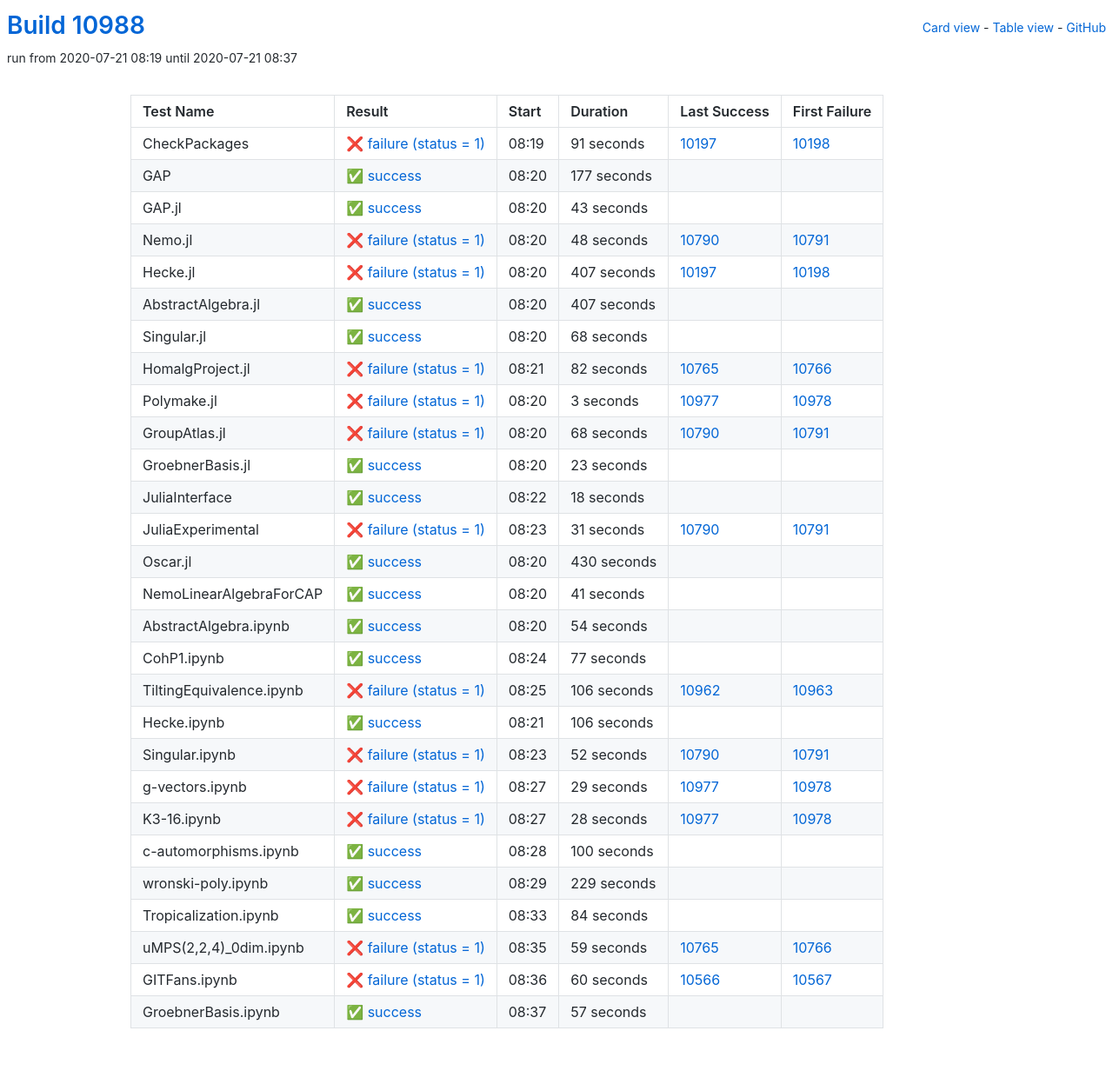
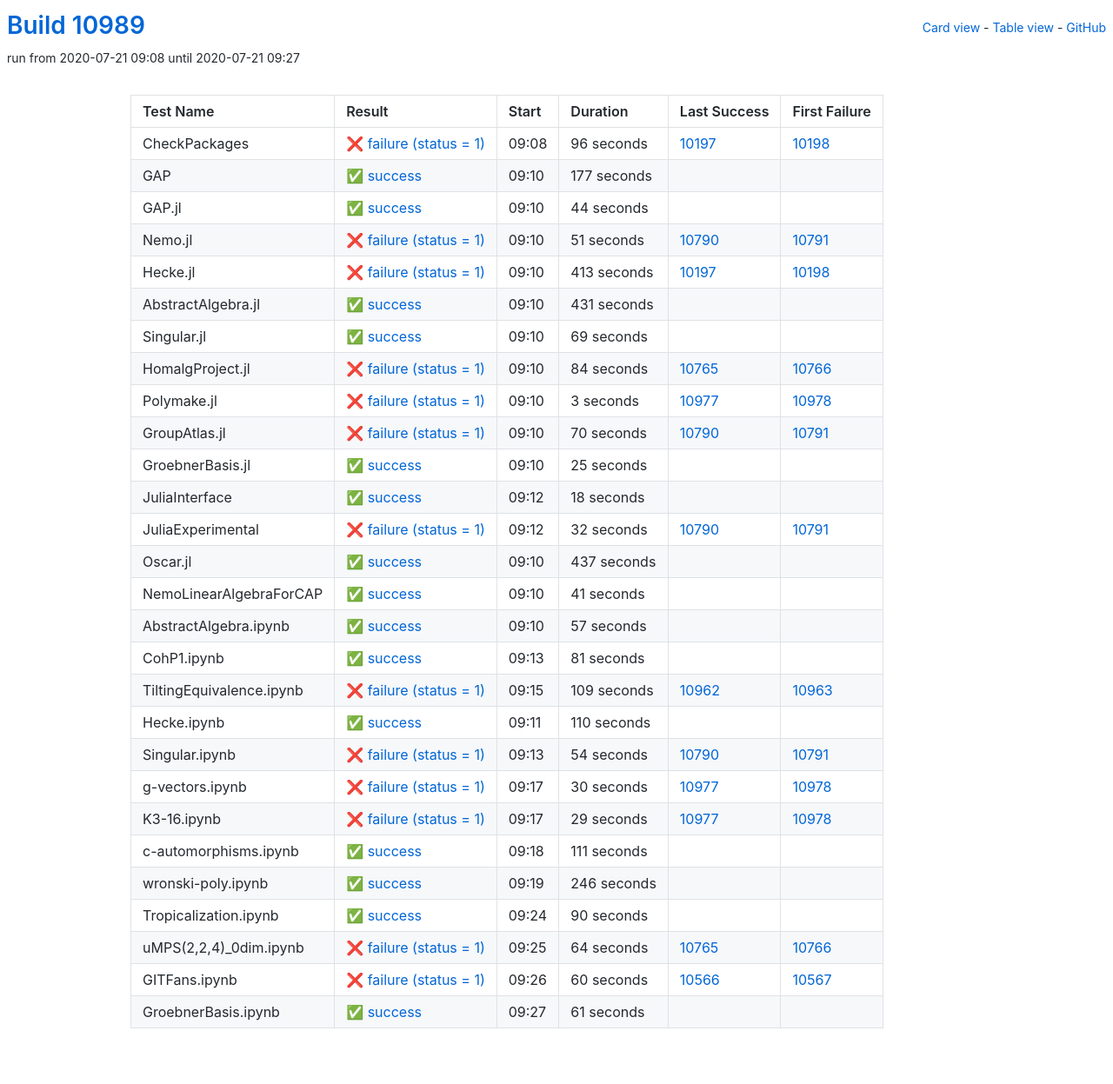
Before and after one commit to oscar-system/oscar-ci-status, a Jekyll site: the page built from table.html, in a window 1280 px wide. Shown: the whole page at 87% size. Built offline with Jekyll 4.4.1, drawn with Linux system fonts in a browser that asks for light colours.

Commit message:
Build #10989

```diff
--- a/_data/ci.yml
+++ b/_data/ci.yml
@@ -1,6 +1,6 @@
 ---
-build: 10988
-build_url: https://oscarci.mathematik.uni-kl.de/job/oscar/10988/
+build: 10989
+build_url: https://oscarci.mathematik.uni-kl.de/job/oscar/10989/
 job: oscar
 organization: oscar-system
 repo: oscar-ci-status
@@ -8,20 +8,20 @@
 tests:
 - name: CheckPackages
   id: checkpackages
-  log: https://oscarci.mathematik.uni-kl.de/job/oscar/10988/artifact/logs/build-10988/CheckPackages.log
-  start: 2020-07-21 08:19
+  log: https://oscarci.mathematik.uni-kl.de/job/oscar/10989/artifact/logs/build-10989/CheckPackages.log
+  start: 2020-07-21 09:08
   success: false
   exitcode: 1
   status: failure
-  duration: 91
+  duration: 96
   last_success: 10197
   last_success_url: https://oscarci.mathematik.uni-kl.de/job/oscar/10197/
   first_failure: 10198
   first_failure_url: https://oscarci.mathematik.uni-kl.de/job/oscar/10198/
 - name: GAP
   id: gap
-  log: https://oscarci.mathematik.uni-kl.de/job/oscar/10988/artifact/logs/build-10988/GAP.log
-  start: 2020-07-21 08:20
+  log: https://oscarci.mathematik.uni-kl.de/job/oscar/10989/artifact/logs/build-10989/GAP.log
+  start: 2020-07-21 09:10
   success: true
   exitcode: 0
   status: success
@@ -32,80 +32,80 @@
   first_failure_url:
 - name: GAP.jl
   id: gap-jl
-  log: https://oscarci.mathematik.uni-kl.de/job/oscar/10988/artifact/logs/build-10988/GAP.jl.log
-  start: 2020-07-21 08:20
+  log: https://oscarci.mathematik.uni-kl.de/job/oscar/10989/artifact/logs/build-10989/GAP.jl.log
+  start: 2020-07-21 09:10
   success: true
   exitcode: 0
   status: success
-  duration: 43
+  duration: 44
   last_success: false
   last_success_url:
   first_failure: false
   first_failure_url:
 - name: Nemo.jl
   id: nemo-jl
-  log: https://oscarci.mathematik.uni-kl.de/job/oscar/10988/artifact/logs/build-10988/Nemo.jl.log
-  start: 2020-07-21 08:20
+  log: https://oscarci.mathematik.uni-kl.de/job/oscar/10989/artifact/logs/build-10989/Nemo.jl.log
+  start: 2020-07-21 09:10
   success: false
   exitcode: 1
   status: failure
-  duration: 48
+  duration: 51
   last_success: 10790
   last_success_url: https://oscarci.mathematik.uni-kl.de/job/oscar/10790/
   first_failure: 10791
   first_failure_url: https://oscarci.mathematik.uni-kl.de/job/oscar/10791/
 - name: Hecke.jl
   id: hecke-jl
-  log: https://oscarci.mathematik.uni-kl.de/job/oscar/10988/artifact/logs/build-10988/Hecke.jl.log
-  start: 2020-07-21 08:20
+  log: https://oscarci.mathematik.uni-kl.de/job/oscar/10989/artifact/logs/build-10989/Hecke.jl.log
+  start: 2020-07-21 09:10
   success: false
   exitcode: 1
   status: failure
-  duration: 407
+  duration: 413
   last_success: 10197
   last_success_url: https://oscarci.mathematik.uni-kl.de/job/oscar/10197/
   first_failure: 10198
   first_failure_url: https://oscarci.mathematik.uni-kl.de/job/oscar/10198/
 - name: AbstractAlgebra.jl
   id: abstractalgebra-jl
-  log: https://oscarci.mathematik.uni-kl.de/job/oscar/10988/artifact/logs/build-10988/AbstractAlgebra.jl.log
-  start: 2020-07-21 08:20
+  log: https://oscarci.mathematik.uni-kl.de/job/oscar/10989/artifact/logs/build-10989/AbstractAlgebra.jl.log
+  start: 2020-07-21 09:10
   success: true
   exitcode: 0
   status: success
-  duration: 407
+  duration: 431
   last_success: false
   last_success_url:
   first_failure: false
   first_failure_url:
 - name: Singular.jl
   id: singular-jl
-  log: https://oscarci.mathematik.uni-kl.de/job/oscar/10988/artifact/logs/build-10988/Singular.jl.log
-  start: 2020-07-21 08:20
+  log: https://oscarci.mathematik.uni-kl.de/job/oscar/10989/artifact/logs/build-10989/Singular.jl.log
+  start: 2020-07-21 09:10
   success: true
   exitcode: 0
   status: success
-  duration: 68
+  duration: 69
   last_success: false
   last_success_url:
   first_failure: false
   first_failure_url:
 - name: HomalgProject.jl
   id: homalgproject-jl
-  log: https://oscarci.mathematik.uni-kl.de/job/oscar/10988/artifact/logs/build-10988/HomalgProject.jl.log
-  start: 2020-07-21 08:21
+  log: https://oscarci.mathematik.uni-kl.de/job/oscar/10989/artifact/logs/build-10989/HomalgProject.jl.log
+  start: 2020-07-21 09:10
   success: false
   exitcode: 1
   status: failure
-  duration: 82
+  duration: 84
   last_success: 10765
   last_success_url: https://oscarci.mathematik.uni-kl.de/job/oscar/10765/
   first_failure: 10766
   first_failure_url: https://oscarci.mathematik.uni-kl.de/job/oscar/10766/
 - name: Polymake.jl
   id: polymake-jl
-  log: https://oscarci.mathematik.uni-kl.de/job/oscar/10988/artifact/logs/build-10988/Polymake.jl.log
-  start: 2020-07-21 08:20
+  log: https://oscarci.mathematik.uni-kl.de/job/oscar/10989/artifact/logs/build-10989/Polymake.jl.log
+  start: 2020-07-21 09:10
   success: false
   exitcode: 1
   status: failure
@@ -116,32 +116,32 @@
   first_failure_url: https://oscarci.mathematik.uni-kl.de/job/oscar/10978/
 - name: GroupAtlas.jl
   id: groupatlas-jl
-  log: https://oscarci.mathematik.uni-kl.de/job/oscar/10988/artifact/logs/build-10988/GroupAtlas.jl.log
-  start: 2020-07-21 08:20
+  log: https://oscarci.mathematik.uni-kl.de/job/oscar/10989/artifact/logs/build-10989/GroupAtlas.jl.log
+  start: 2020-07-21 09:10
   success: false
   exitcode: 1
   status: failure
-  duration: 68
+  duration: 70
   last_success: 10790
   last_success_url: https://oscarci.mathematik.uni-kl.de/job/oscar/10790/
   first_failure: 10791
   first_failure_url: https://oscarci.mathematik.uni-kl.de/job/oscar/10791/
 - name: GroebnerBasis.jl
   id: groebnerbasis-jl
-  log: https://oscarci.mathematik.uni-kl.de/job/oscar/10988/artifact/logs/build-10988/GroebnerBasis.jl.log
-  start: 2020-07-21 08:20
+  log: https://oscarci.mathematik.uni-kl.de/job/oscar/10989/artifact/logs/build-10989/GroebnerBasis.jl.log
+  start: 2020-07-21 09:10
   success: true
   exitcode: 0
   status: success
-  duration: 23
+  duration: 25
   last_success: false
   last_success_url:
   first_failure: false
   first_failure_url:
 - name: JuliaInterface
   id: juliainterface
-  log: https://oscarci.mathematik.uni-kl.de/job/oscar/10988/artifact/logs/build-10988/JuliaInterface.log
-  start: 2020-07-21 08:22
+  log: https://oscarci.mathematik.uni-kl.de/job/oscar/10989/artifact/logs/build-10989/JuliaInterface.log
+  start: 2020-07-21 09:12
   success: true
   exitcode: 0
   status: success
@@ -152,32 +152,32 @@
   first_failure_url:
 - name: JuliaExperimental
   id: juliaexperimental
-  log: https://oscarci.mathematik.uni-kl.de/job/oscar/10988/artifact/logs/build-10988/JuliaExperimental.log
-  start: 2020-07-21 08:23
+  log: https://oscarci.mathematik.uni-kl.de/job/oscar/10989/artifact/logs/build-10989/JuliaExperimental.log
+  start: 2020-07-21 09:12
   success: false
   exitcode: 1
   status: failure
-  duration: 31
+  duration: 32
   last_success: 10790
   last_success_url: https://oscarci.mathematik.uni-kl.de/job/oscar/10790/
   first_failure: 10791
   first_failure_url: https://oscarci.mathematik.uni-kl.de/job/oscar/10791/
 - name: Oscar.jl
   id: oscar-jl
-  log: https://oscarci.mathematik.uni-kl.de/job/oscar/10988/artifact/logs/build-10988/Oscar.jl.log
-  start: 2020-07-21 08:20
+  log: https://oscarci.mathematik.uni-kl.de/job/oscar/10989/artifact/logs/build-10989/Oscar.jl.log
+  start: 2020-07-21 09:10
   success: true
   exitcode: 0
   status: success
-  duration: 430
+  duration: 437
   last_success: false
   last_success_url:
   first_failure: false
   first_failure_url:
 - name: NemoLinearAlgebraForCAP
   id: nemolinearalgebraforcap
-  log: https://oscarci.mathematik.uni-kl.de/job/oscar/10988/artifact/logs/build-10988/NemoLinearAlgebraForCAP.log
-  start: 2020-07-21 08:20
+  log: https://oscarci.mathematik.uni-kl.de/job/oscar/10989/artifact/logs/build-10989/NemoLinearAlgebraForCAP.log
+  start: 2020-07-21 09:10
   success: true
   exitcode: 0
   status: success
@@ -188,68 +188,80 @@
   first_failure_url:
 - name: AbstractAlgebra.ipynb
   id: abstractalgebra-ipynb
-  log: https://oscarci.mathematik.uni-kl.de/job/oscar/10988/artifact/logs/build-10988/AbstractAlgebra.ipynb.log
-  start: 2020-07-21 08:20
+  log: https://oscarci.mathematik.uni-kl.de/job/oscar/10989/artifact/logs/build-10989/AbstractAlgebra.ipynb.log
+  start: 2020-07-21 09:10
   success: true
   exitcode: 0
   status: success
-  duration: 54
+  duration: 57
   last_success: false
   last_success_url:
   first_failure: false
   first_failure_url:
 - name: CohP1.ipynb
   id: cohp1-ipynb
-  log: https://oscarci.mathematik.uni-kl.de/job/oscar/10988/artifact/logs/build-10988/CohP1.ipynb.log
-  start: 2020-07-21 08:24
+  log: https://oscarci.mathematik.uni-kl.de/job/oscar/10989/artifact/logs/build-10989/CohP1.ipynb.log
+  start: 2020-07-21 09:13
   success: true
   exitcode: 0
   status: success
-  duration: 77
+  duration: 81
   last_success: false
   last_success_url:
   first_failure: false
   first_failure_url:
 - name: TiltingEquivalence.ipynb
   id: tiltingequivalence-ipynb
-  log: https://oscarci.mathematik.uni-kl.de/job/oscar/10988/artifact/logs/build-10988/TiltingEquivalence.ipynb.log
-  start: 2020-07-21 08:25
+  log: https://oscarci.mathematik.uni-kl.de/job/oscar/10989/artifact/logs/build-10989/TiltingEquivalence.ipynb.log
+  start: 2020-07-21 09:15
   success: false
   exitcode: 1
   status: failure
-  duration: 106
+  duration: 109
   last_success: 10962
   last_success_url: https://oscarci.mathematik.uni-kl.de/job/oscar/10962/
   first_failure: 10963
   first_failure_url: https://oscarci.mathematik.uni-kl.de/job/oscar/10963/
 - name: Hecke.ipynb
   id: hecke-ipynb
-  log: https://oscarci.mathematik.uni-kl.de/job/oscar/10988/artifact/logs/build-10988/Hecke.ipynb.log
-  start: 2020-07-21 08:21
+  log: https://oscarci.mathematik.uni-kl.de/job/oscar/10989/artifact/logs/build-10989/Hecke.ipynb.log
+  start: 2020-07-21 09:11
   success: true
   exitcode: 0
   status: success
-  duration: 106
+  duration: 110
   last_success: false
   last_success_url:
   first_failure: false
   first_failure_url:
 - name: Singular.ipynb
   id: singular-ipynb
-  log: https://oscarci.mathematik.uni-kl.de/job/oscar/10988/artifact/logs/build-10988/Singular.ipynb.log
-  start: 2020-07-21 08:23
+  log: https://oscarci.mathematik.uni-kl.de/job/oscar/10989/artifact/logs/build-10989/Singular.ipynb.log
+  start: 2020-07-21 09:13
   success: false
   exitcode: 1
   status: failure
-  duration: 52
+  duration: 54
   last_success: 10790
   last_success_url: https://oscarci.mathematik.uni-kl.de/job/oscar/10790/
   first_failure: 10791
   first_failure_url: https://oscarci.mathematik.uni-kl.de/job/oscar/10791/
 - name: g-vectors.ipynb
   id: g-vectors-ipynb
-  log: https://oscarci.mathematik.uni-kl.de/job/oscar/10988/artifact/logs/build-10988/g-vectors.ipynb.log
-  start: 2020-07-21 08:27
+  log: https://oscarci.mathematik.uni-kl.de/job/oscar/10989/artifact/logs/build-10989/g-vectors.ipynb.log
+  start: 2020-07-21 09:17
+  success: false
+  exitcode: 1
+  status: failure
+  duration: 30
+  last_success: 10977
+  last_success_url: https://oscarci.mathematik.uni-kl.de/job/oscar/10977/
+  first_failure: 10978
+  first_failure_url: https://oscarci.mathematik.uni-kl.de/job/oscar/10978/
+- name: K3-16.ipynb
+  id: k3-16-ipynb
+  log: https://oscarci.mathematik.uni-kl.de/job/oscar/10989/artifact/logs/build-10989/K3-16.ipynb.log
+  start: 2020-07-21 09:17
   success: false
   exitcode: 1
   status: failure
@@ -258,70 +270,58 @@
   last_success_url: https://oscarci.mathematik.uni-kl.de/job/oscar/10977/
   first_failure: 10978
   first_failure_url: https://oscarci.mathematik.uni-kl.de/job/oscar/10978/
-- name: K3-16.ipynb
-  id: k3-16-ipynb
-  log: https://oscarci.mathematik.uni-kl.de/job/oscar/10988/artifact/logs/build-10988/K3-16.ipynb.log
-  start: 2020-07-21 08:27
-  success: false
-  exitcode: 1
-  status: failure
-  duration: 28
-  last_success: 10977
-  last_success_url: https://oscarci.mathematik.uni-kl.de/job/oscar/10977/
-  first_failure: 10978
-  first_failure_url: https://oscarci.mathematik.uni-kl.de/job/oscar/10978/
 - name: c-automorphisms.ipynb
   id: c-automorphisms-ipynb
-  log: https://oscarci.mathematik.uni-kl.de/job/oscar/10988/artifact/logs/build-10988/c-automorphisms.ipynb.log
-  start: 2020-07-21 08:28
+  log: https://oscarci.mathematik.uni-kl.de/job/oscar/10989/artifact/logs/build-10989/c-automorphisms.ipynb.log
+  start: 2020-07-21 09:18
   success: true
   exitcode: 0
   status: success
-  duration: 100
+  duration: 111
   last_success: false
   last_success_url:
   first_failure: false
   first_failure_url:
 - name: wronski-poly.ipynb
   id: wronski-poly-ipynb
-  log: https://oscarci.mathematik.uni-kl.de/job/oscar/10988/artifact/logs/build-10988/wronski-poly.ipynb.log
-  start: 2020-07-21 08:29
+  log: https://oscarci.mathematik.uni-kl.de/job/oscar/10989/artifact/logs/build-10989/wronski-poly.ipynb.log
+  start: 2020-07-21 09:19
   success: true
   exitcode: 0
   status: success
-  duration: 229
+  duration: 246
   last_success: false
   last_success_url:
   first_failure: false
   first_failure_url:
 - name: Tropicalization.ipynb
   id: tropicalization-ipynb
-  log: https://oscarci.mathematik.uni-kl.de/job/oscar/10988/artifact/logs/build-10988/Tropicalization.ipynb.log
-  start: 2020-07-21 08:33
+  log: https://oscarci.mathematik.uni-kl.de/job/oscar/10989/artifact/logs/build-10989/Tropicalization.ipynb.log
+  start: 2020-07-21 09:24
   success: true
   exitcode: 0
   status: success
-  duration: 84
+  duration: 90
   last_success: false
   last_success_url:
   first_failure: false
   first_failure_url:
 - name: uMPS(2,2,4)_0dim.ipynb
   id: umps-2-2-4-0dim-ipynb
-  log: https://oscarci.mathematik.uni-kl.de/job/oscar/10988/artifact/logs/build-10988/uMPS-2-2-4-_0dim.ipynb.log
-  start: 2020-07-21 08:35
+  log: https://oscarci.mathematik.uni-kl.de/job/oscar/10989/artifact/logs/build-10989/uMPS-2-2-4-_0dim.ipynb.log
+  start: 2020-07-21 09:25
   success: false
   exitcode: 1
   status: failure
-  duration: 59
+  duration: 64
   last_success: 10765
   last_success_url: https://oscarci.mathematik.uni-kl.de/job/oscar/10765/
   first_failure: 10766
   first_failure_url: https://oscarci.mathematik.uni-kl.de/job/oscar/10766/
 - name: GITFans.ipynb
   id: gitfans-ipynb
-  log: https://oscarci.mathematik.uni-kl.de/job/oscar/10988/artifact/logs/build-10988/GITFans.ipynb.log
-  start: 2020-07-21 08:36
+  log: https://oscarci.mathematik.uni-kl.de/job/oscar/10989/artifact/logs/build-10989/GITFans.ipynb.log
+  start: 2020-07-21 09:26
   success: false
   exitcode: 1
   status: failure
@@ -332,12 +332,12 @@
   first_failure_url: https://oscarci.mathematik.uni-kl.de/job/oscar/10567/
 - name: GroebnerBasis.ipynb
   id: groebnerbasis-ipynb
-  log: https://oscarci.mathematik.uni-kl.de/job/oscar/10988/artifact/logs/build-10988/GroebnerBasis.ipynb.log
-  start: 2020-07-21 08:37
+  log: https://oscarci.mathematik.uni-kl.de/job/oscar/10989/artifact/logs/build-10989/GroebnerBasis.ipynb.log
+  start: 2020-07-21 09:27
   success: true
   exitcode: 0
   status: success
-  duration: 57
+  duration: 61
   last_success: false
   last_success_url:
   first_failure: false
```
Also changed, not shown: README.md.
